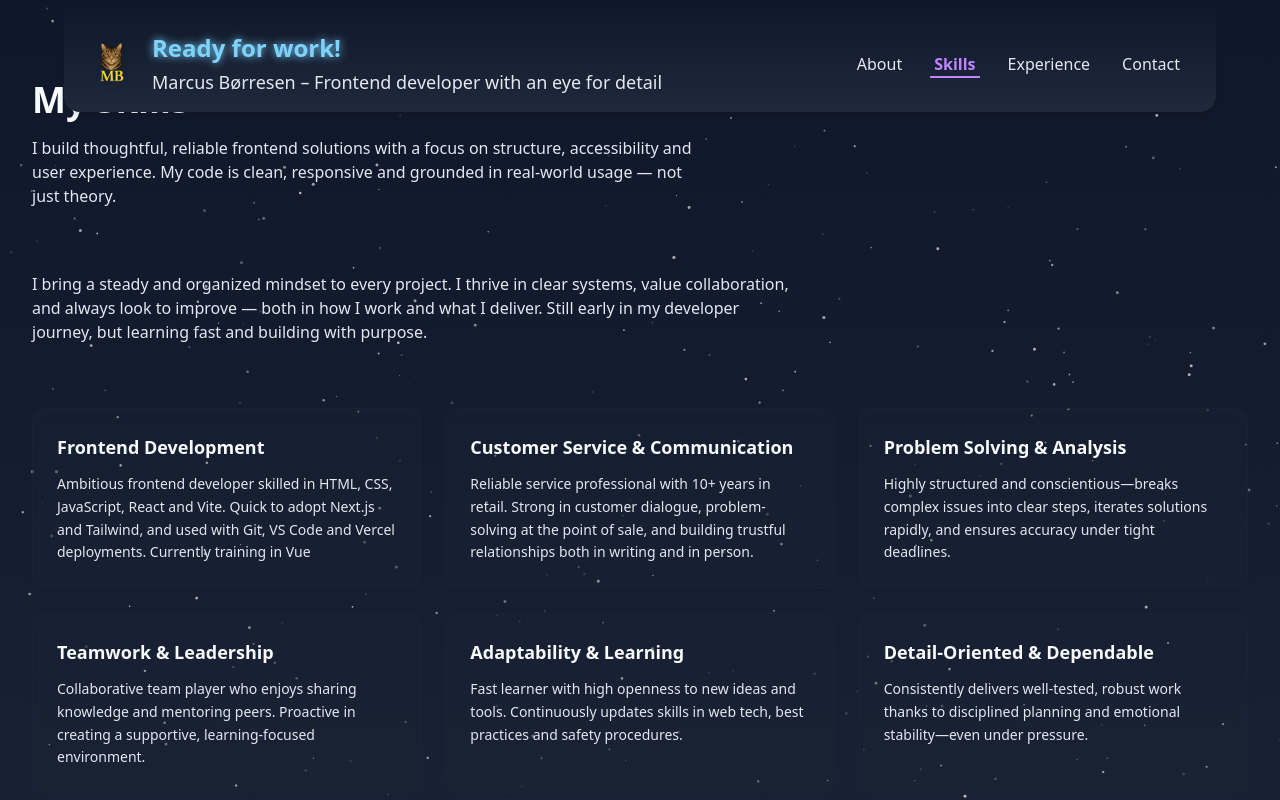
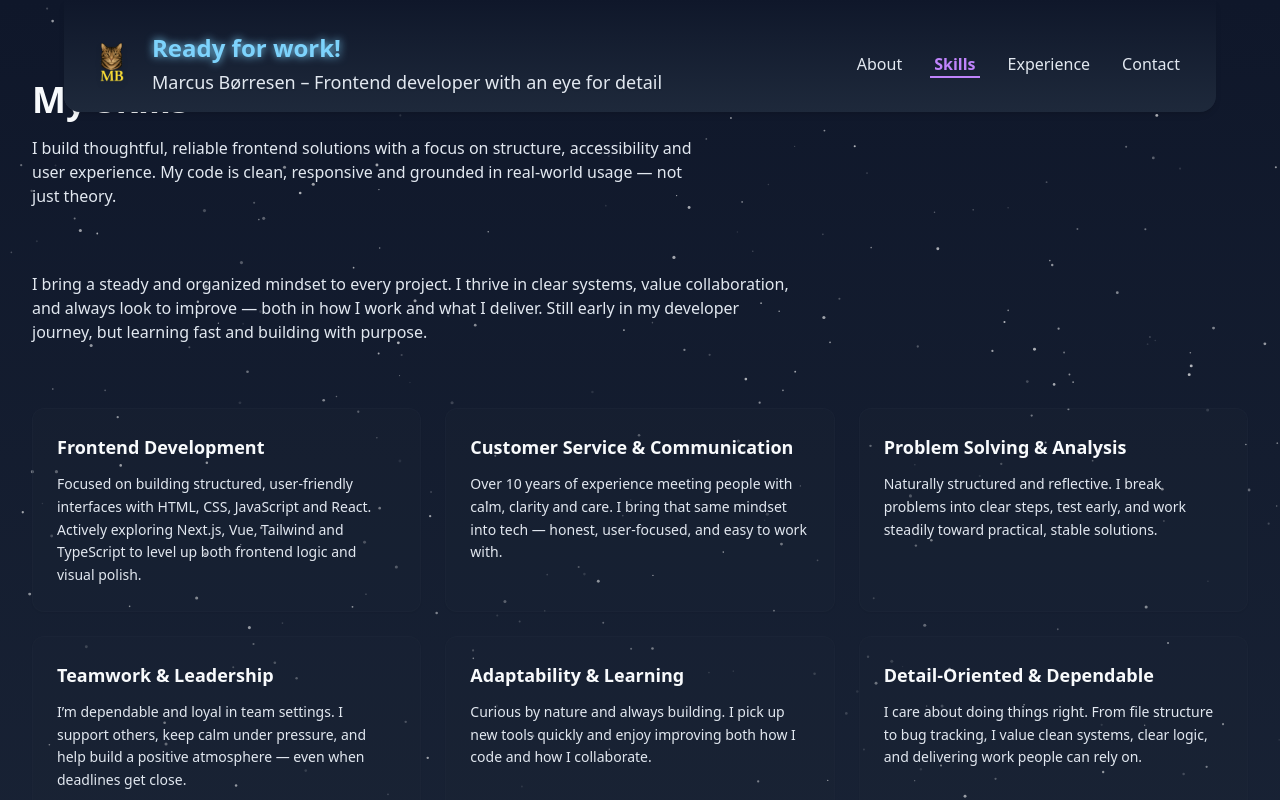
Before and after one commit to Marcus-Kodehode/my-awesome-cv, a Next.js app: page /skills in a window 1280 px wide. Shown: the top 800 px of the page. Built offline with nearby package versions, Linux system fonts and the light colour scheme.

Commit message:
let's pretend this never happened

```diff
--- a/src/app/skills/components/SkillCards.jsx
+++ b/src/app/skills/components/SkillCards.jsx
@@ -7,27 +7,27 @@ export default function SkillCards() {
   const skillCards = [
     {
       title: "Frontend Development",
-      desc: "Ambitious frontend developer skilled in HTML, CSS, JavaScript, React and Vite. Quick to adopt Next.js and Tailwind, and used with Git, VS Code and Vercel deployments. Currently training in Vue",
+      desc: "Focused on building structured, user-friendly interfaces with HTML, CSS, JavaScript and React. Actively exploring Next.js, Vue, Tailwind and TypeScript to level up both frontend logic and visual polish.",
     },
     {
       title: "Customer Service & Communication",
-      desc: "Reliable service professional with 10+ years in retail. Strong in customer dialogue, problem-solving at the point of sale, and building trustful relationships both in writing and in person.",
+      desc: "Over 10 years of experience meeting people with calm, clarity and care. I bring that same mindset into tech — honest, user-focused, and easy to work with.",
     },
     {
       title: "Problem Solving & Analysis",
-      desc: "Highly structured and conscientious—breaks complex issues into clear steps, iterates solutions rapidly, and ensures accuracy under tight deadlines.",
+      desc: "Naturally structured and reflective. I break problems into clear steps, test early, and work steadily toward practical, stable solutions.",
     },
     {
       title: "Teamwork & Leadership",
-      desc: "Collaborative team player who enjoys sharing knowledge and mentoring peers. Proactive in creating a supportive, learning-focused environment.",
+      desc: "I’m dependable and loyal in team settings. I support others, keep calm under pressure, and help build a positive atmosphere — even when deadlines get close.",
     },
     {
       title: "Adaptability & Learning",
-      desc: "Fast learner with high openness to new ideas and tools. Continuously updates skills in web tech, best practices and safety procedures.",
+      desc: "Curious by nature and always building. I pick up new tools quickly and enjoy improving both how I code and how I collaborate.",
     },
     {
       title: "Detail-Oriented & Dependable",
-      desc: "Consistently delivers well-tested, robust work thanks to disciplined planning and emotional stability—even under pressure.",
+      desc: "I care about doing things right. From file structure to bug tracking, I value clean systems, clear logic, and delivering work people can rely on.",
     },
   ];
 
```
